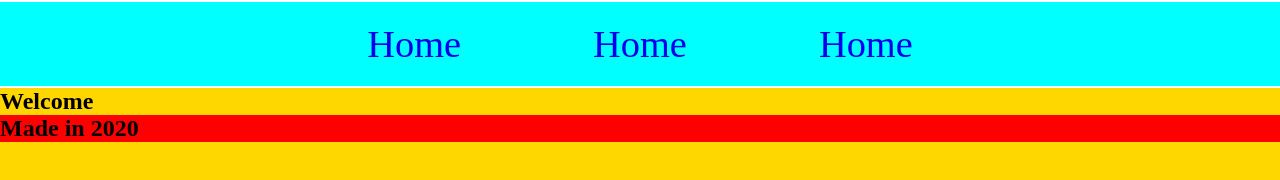
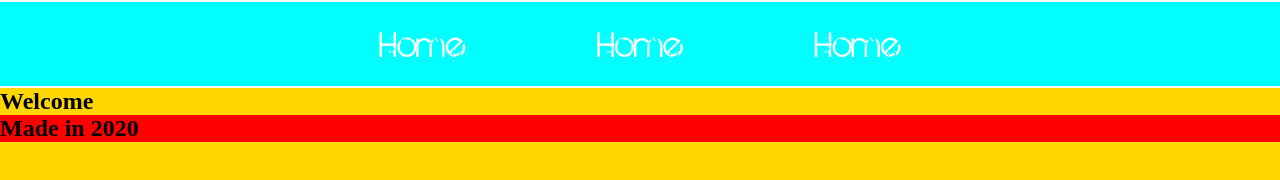
Before and after one commit to bgrimwood/demo_042020, a plain HTML site: page index.html in a window 1280 px wide. Drawn offline with Linux system fonts and the light colour scheme.

Commit message:
Upload a font called hero from the web

```diff
--- a/styles.css
+++ b/styles.css
@@ -1,3 +1,8 @@
+@font-face {
+  font-family: hero;
+  src: url(fonts/BIRTH_OF_A_HERO.ttf);
+}
+
 html {
     background-color: gold
 }
@@ -20,6 +25,8 @@ nav a {
     text-decoration: none;
     margin: 5%;
     font-size: 3vw;
+    font-family: hero;
+    color: white;
 }
 
 section {
```
Also changed, not shown: BIRTH_OF_A_HERO.ttf (added), fonts/BIRTH_OF_A_HERO.ttf (added).
